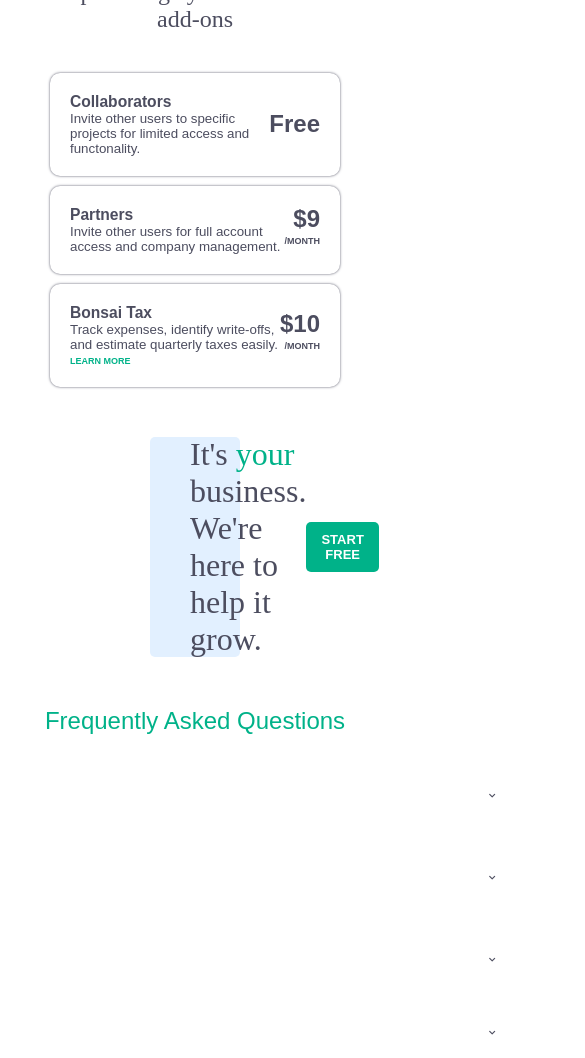
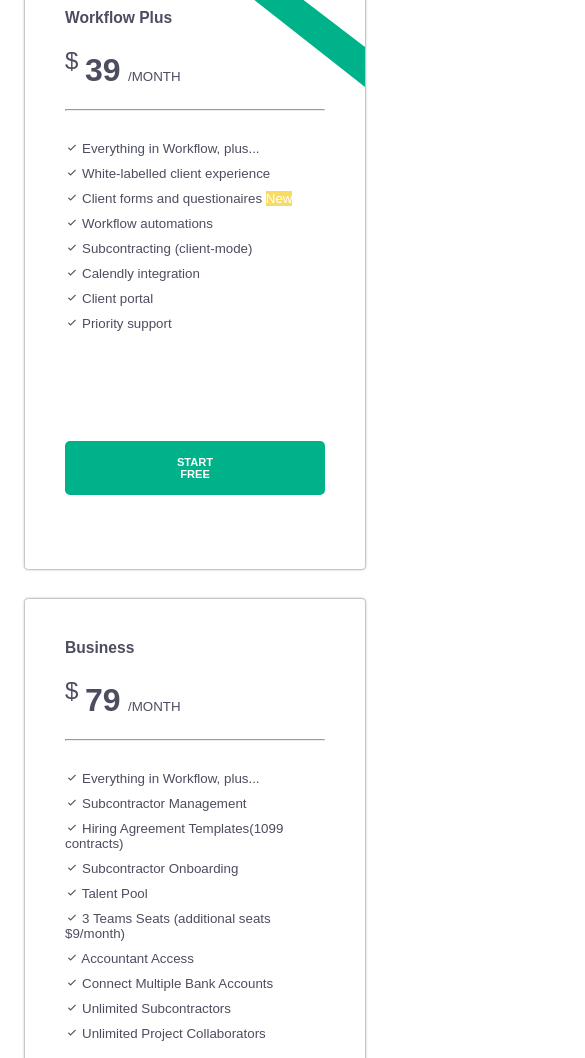
Before and after one commit to HellblazerXXL/bonsai_pricing_page, a plain HTML site: page index.html in a window 390 px wide. Shown: the part 942-2000 px from the top of the page, 585 px wide, since content can reach past the window. Drawn offline with nearby package versions, Linux system fonts and the light colour scheme; a web font is replaced by a local one.

Commit message:
Adds Responsiveness

```diff
--- a/style.css
+++ b/style.css
@@ -396,7 +396,7 @@
 }
 
 #faq {
-    margin-top: 20px;
+    margin-top: 30px;
     list-style-type: none;
 }
 
@@ -441,3 +441,28 @@
 #templates h3{
     margin-bottom: 10px;
 }
+
+
+/* =================== MEDIA QUERIES ================= */
+@media (max-width:992px){
+    #workFlowCards {
+        display: flex;
+        flex-direction: column;
+        gap: 30px;
+        margin-top: 50px;
+        margin-left: 25px;
+        margin-right: 25px;
+
+    }
+
+    .workFlow {
+        width: 100%;
+        height: 600px;
+
+    }
+
+    .faqBoxes {
+        gap: 300px;
+    }
+
+}
```
